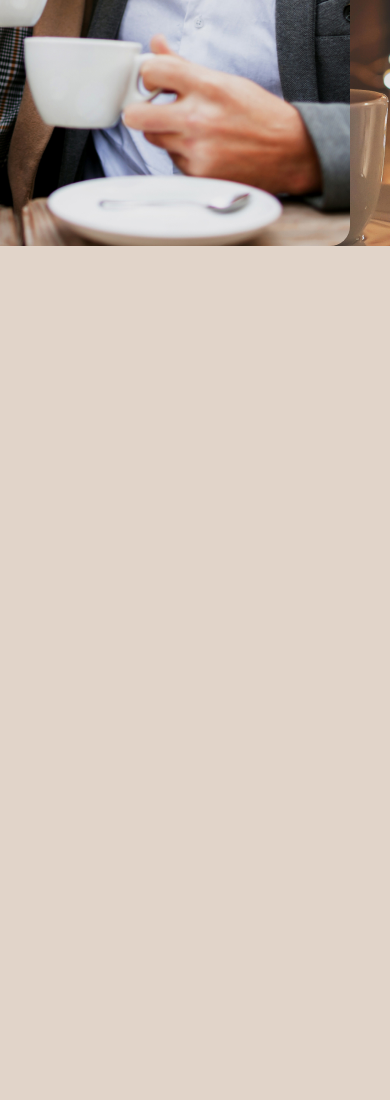
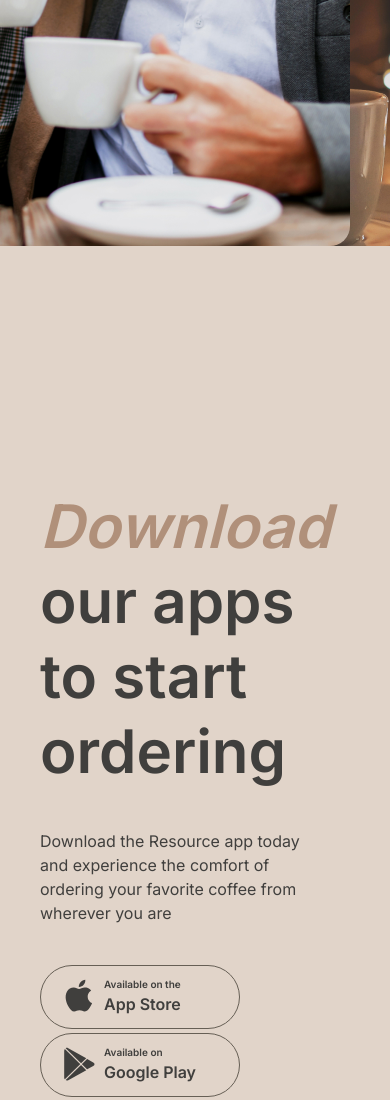
Before and after one commit to Nofeil/Coffee-House, a plain HTML site: page index.html in a window 390 px wide. Shown: the part 4567-5667 px from the top of the page. Before the commit the page ends 4816 px from the top, so only its background shows below. Drawn offline with Linux system fonts and the light colour scheme.

Commit message:
feat: add mobile-app section

```diff
--- a/index.html
+++ b/index.html
@@ -49,7 +49,7 @@
       <div class="container favourites-coffee__container">
         <h2 class="favorites-coffee__title">Choose your <span class="accent">favorite</span> coffee</h2>
         <div class="card__wrapper">
-          <img class="arrow-left" id="left-arrow" src="assets/svg/arrow-left.svg" alt="switch coffee type">
+          <img class="arrow-left" src="assets/svg/arrow-left.svg" alt="switch coffee type">
           <div class="card">
             <img class="card__img" src="assets/img/favourites-coffee/coffee-slider-1.png"
               alt="a cup S`mores Frappuccino">
@@ -89,7 +89,28 @@
         </div>
       </div>
     </section>
-    <!-- <section class="mobile-app"></section> -->
+    <section class="mobile-app">
+      <div class="container mobile-app__container">
+        <div class="mobile-app__content">
+          <h2 class="mobile-app__title"><span class="accent">Download</span> our apps to start ordering</h2>
+          <p class="mobile-app__text">Download the Resource app today and experience the comfort of ordering your
+            favorite coffee from wherever you are</p>
+          <div class="mobile-app__btn-container">
+            <img class="mobile-app__btn-img" src="assets/svg/apple.svg" alt="apple icon">
+            <p class="mobile-app__text-sup">Available on the</p>
+            <p class="mobile-app__text-sub">App Store</p>
+          </div>
+          <div class="mobile-app__btn-container">
+            <img class="mobile-app__btn-img" src="assets/svg/google.svg" alt="google icon">
+            <p class="mobile-app__text-sup">Available on</p>
+            <p class="mobile-app__text-sub">Google Play</p>
+          </div>
+        </div>
+        <div class="mobile-app__img-container">
+          <img class="mobile-app__img" src="assets/img/mobile-app/mobile-screens.png" alt="smartphone">
+        </div>
+      </div>
+    </section>
   </main>
   <script src="index.js"></script>
 </body>
--- a/style.css
+++ b/style.css
@@ -223,9 +223,15 @@ h6 {
   background-color: #C1B6AD;
 }
 
+.arrow-right,
+.arrow-left {
+  cursor: pointer;
+}
+
 /* ABOUT */
 .about {
   color: #403F3D;
+  margin-bottom: 240px;
 }
 
 .about__title {
@@ -252,3 +258,72 @@ h6 {
 .gellery__img {
   border-radius: 20px;
 }
+
+/* MOBILE-APP SECTION */
+.mobile-app {
+  color: #403F3D;
+}
+
+.mobile-app__container {
+  display: flex;
+  column-gap: 100px;
+}
+
+.mobile-app__content {
+  width: 630px;
+  margin-left: 40px;
+}
+
+.mobile-app__title {
+  font-size: 60px;
+  line-height: 125%;
+  margin-bottom: 40px;
+}
+
+.mobile-app__text {
+  line-height: 150%;
+  margin-bottom: 40px;
+}
+
+.mobile-app__btn-container {
+  position: relative;
+  cursor: pointer;
+  display: inline-block;
+  border: 1px solid #665F55;
+  border-radius: 100px;
+  width: 200px;
+  height: 64px;
+  margin-right: 16px;
+}
+
+.mobile-app__btn-img {
+  position: absolute;
+  top: 12px;
+  left: 20px;
+}
+
+.mobile-app__text-sup {
+  position: absolute;
+  top: 11px;
+  left: 63px;
+  font-size: 10px;
+  font-weight: 600;
+  line-height: 140%;
+}
+
+.mobile-app__text-sub {
+  position: absolute;
+  top: 26px;
+  left: 63px;
+  font-weight: 600;
+  line-height: 150%;
+}
+
+.mobile-app__img-container {
+  position: relative;
+}
+
+.mobile-app__img {
+  position: absolute;
+  top: -145px;
+}
```
Also changed, not shown: assets/img/mobile-app/mobile-screens.png (added), assets/svg/apple.svg (added), assets/svg/google.svg (added).
